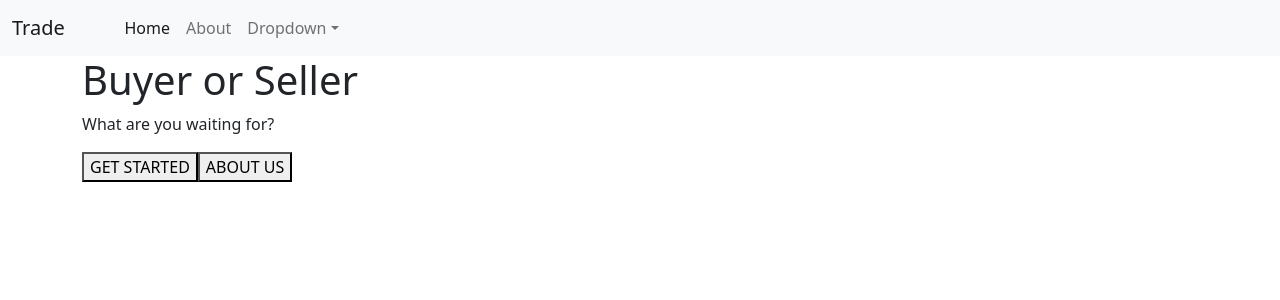
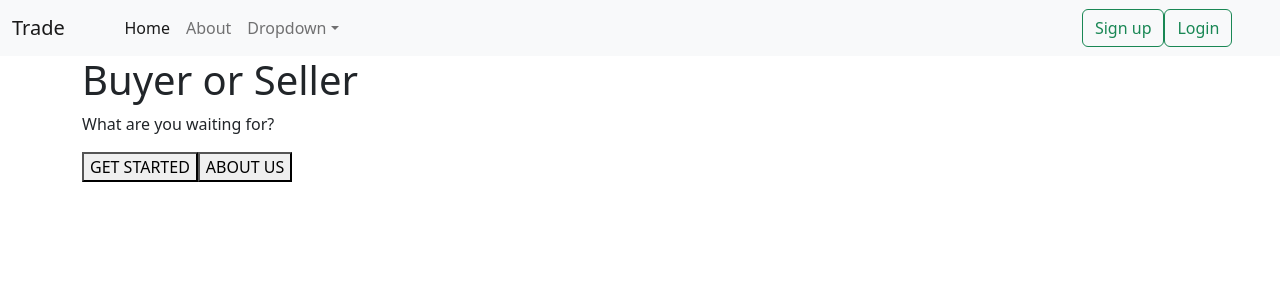
Before and after one commit to Hugo-cd925/EcomUi, a React (Create React App) app: page / in a window 1280 px wide. Shown: the top 300 px of the page. Built offline with nearby package versions, Linux system fonts and the light colour scheme.

Commit message:
changes made 8/8/22

```diff
--- a/package.json
+++ b/package.json
@@ -11,6 +11,7 @@
     "react": "^18.2.0",
     "react-bootstrap": "^2.4.0",
     "react-dom": "^18.2.0",
+    "react-icons": "^4.4.0",
     "react-router-dom": "^6.3.0",
     "react-scripts": "5.0.1",
     "web-vitals": "^2.1.4"
--- a/src/homepage/Homepage.js
+++ b/src/homepage/Homepage.js
@@ -35,4 +35,5 @@ const HomePage = () => {
   );
 };
 
-export default HomePage;
+
+export default HomePage
--- a/src/homepage/header/Header.js
+++ b/src/homepage/header/Header.js
@@ -63,11 +63,10 @@ const Header = () => {
                 </ul>
               </li>
             </ul>
-            {/* Removed because there is no reason to have one at this stage */}
-            {/* <form className="d-flex" role="search">
-        <input className="form-control me-2" type="search" placeholder="Search" aria-label="Search"/>
-        <button className="btn btn-outline-success" type="submit">Search</button>
-      </form> */}
+             <form className="d-flex" role="search">
+        <button className="btn btn-outline-success" type="submit">Sign up</button>
+        <button className="btn btn-outline-success" type="submit">Login</button>
+      </form>
           </div>
         </div>
       </nav>
```
Also changed, not shown: 1 other file (tests, documents, lock files or other folders).
